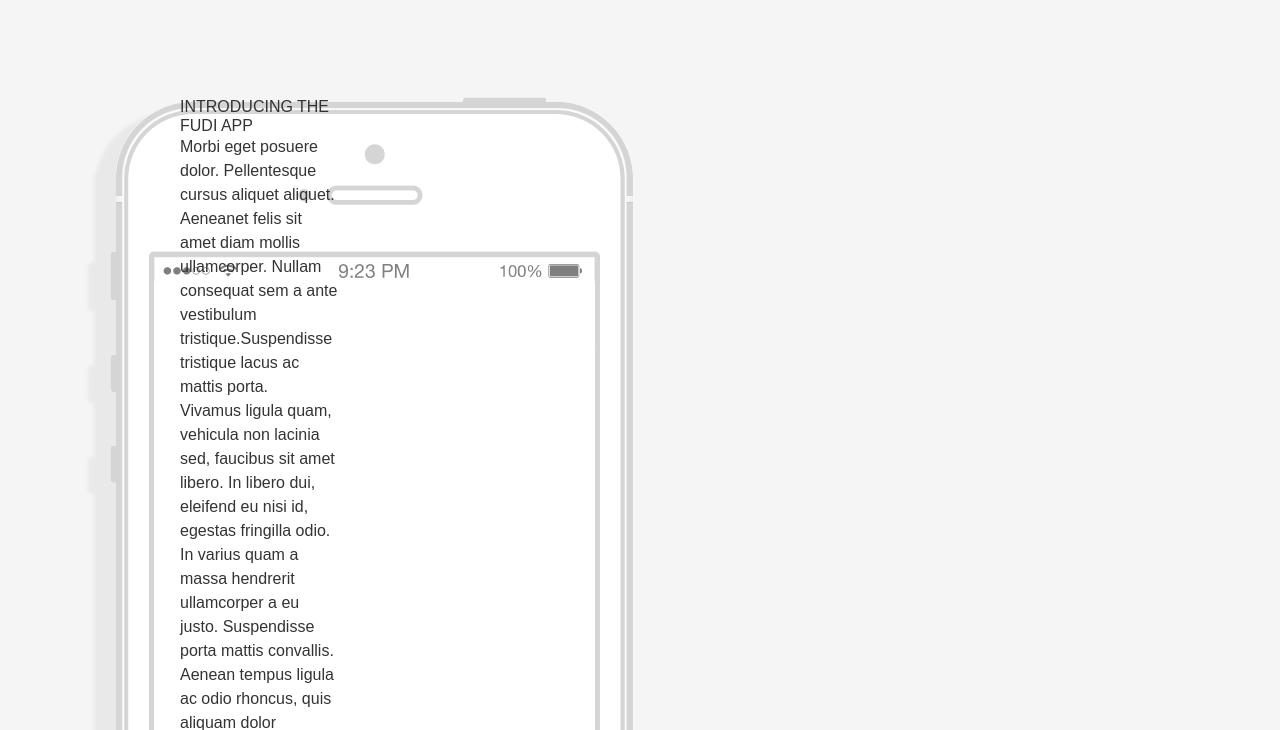
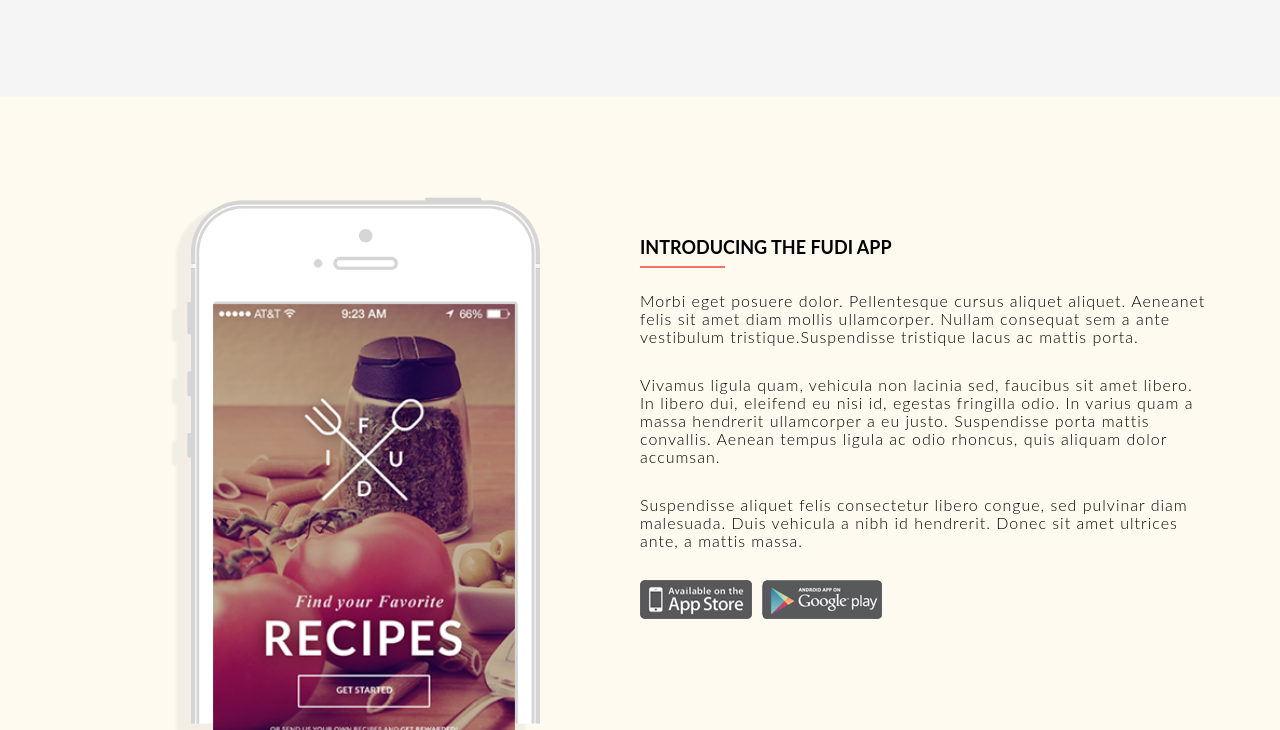
Before and after one commit to NguyenTruongGiang33/exe-boilerplate, a website: page src/index.html in a window 1280 px wide. Shown: the part 1277-2007 px from the top of the page. Drawn offline with nearby package versions, Linux system fonts and the light colour scheme; files that its build step writes are made by us from their sources.

Commit message:
feature/introducing

```diff
--- a/src/index.html
+++ b/src/index.html
@@ -92,11 +92,15 @@
     <section class="introdution-container">
   <div class="container">
     <div class="row">
-        <div class="col-md-1">
-            <div><img src="images/iphone5.png"/ ></div>
-            <div><img src="images/background_ip.png"/></div>
+        <div class="left-contain">
+            <div class="img1"><img src="images/iphone5.png"/>
+                <div>
+                    <img src="images/background_ip.png"/  class="img2">
+                </div>
+            </div>
+
         </div>
-        <div class="col-md-2">
+        <div class="right-contain">
             <h3 class="title-intro">INTRODUCING THE FUDI APP</h3>
             <p class="text-p">Morbi eget posuere dolor. Pellentesque cursus aliquet aliquet. Aeneanet  felis sit amet diam mollis ullamcorper. Nullam consequat sem a ante vestibulum tristique.Suspendisse tristique lacus ac mattis porta.</p>
             <p class="text-p">Vivamus ligula quam, vehicula non lacinia sed, faucibus sit amet libero. In libero dui, eleifend eu nisi id, egestas fringilla odio. In varius quam a massa hendrerit ullamcorper a eu justo. Suspendisse porta mattis convallis.  Aenean tempus ligula ac odio rhoncus, quis aliquam dolor accumsan.</p>
--- /dev/null
+++ b/src/styles/layout/_introdution.scss
@@ -0,0 +1,62 @@
+.introdution-container{
+    background-color:floralwhite;
+    padding-top: 100px;
+    .container{
+        .row{
+            .left-contain{
+                text-align: center;
+                width: 50%;
+                .img1{
+                    position: relative;
+                    img{
+                         width: 65%;
+                    }
+                    .img2{
+                        text-align: center;
+                        width: 53%;
+                        position: absolute;
+                        top: 20%;
+                        left: 25%;
+                    }
+                }
+            }
+            .right-contain{
+                width: 50%;
+                margin-top: 35px;
+                .title-intro{
+                    @include rem("font-size",18);
+                    @include rem("line-height",30);
+                    color: #000000;
+                    font-weight: 700;
+                    font-family: $font-lato;
+                    margin-bottom: 30px;
+                    position: relative;
+                    &:after {
+                        content: '';
+                        width: 85px;
+                        height: 2px;
+                        background: #F57365;
+                        position: absolute;
+                        left: 0;
+                        bottom: -20%;
+                    }
+                }
+                .text-p{
+                    @include rem("font-size",16);
+                    @include rem("line-height",18);
+                    color: #000000;
+                    font-family: $font-lato;
+                    font-weight: 300;
+                    letter-spacing: 1px;
+                    margin-bottom: 30px;
+                }
+                .logo-ac{
+                    display: flex;
+                    img{
+                        margin-right: 10px;
+                    }
+                }
+            }
+        }
+    }
+}
--- a/src/styles/main.scss
+++ b/src/styles/main.scss
@@ -21,6 +21,7 @@
 @import "layout/footer";
 @import "layout/banner";
 @import "layout/feature";
+@import "layout/introdution";
 // ----------------------------------------------------------------------
 // Custom
 // ----------------------------------------------------------------------
```
Also changed, not shown: src/views/partials/introdution.html (+8 -4 lines).
